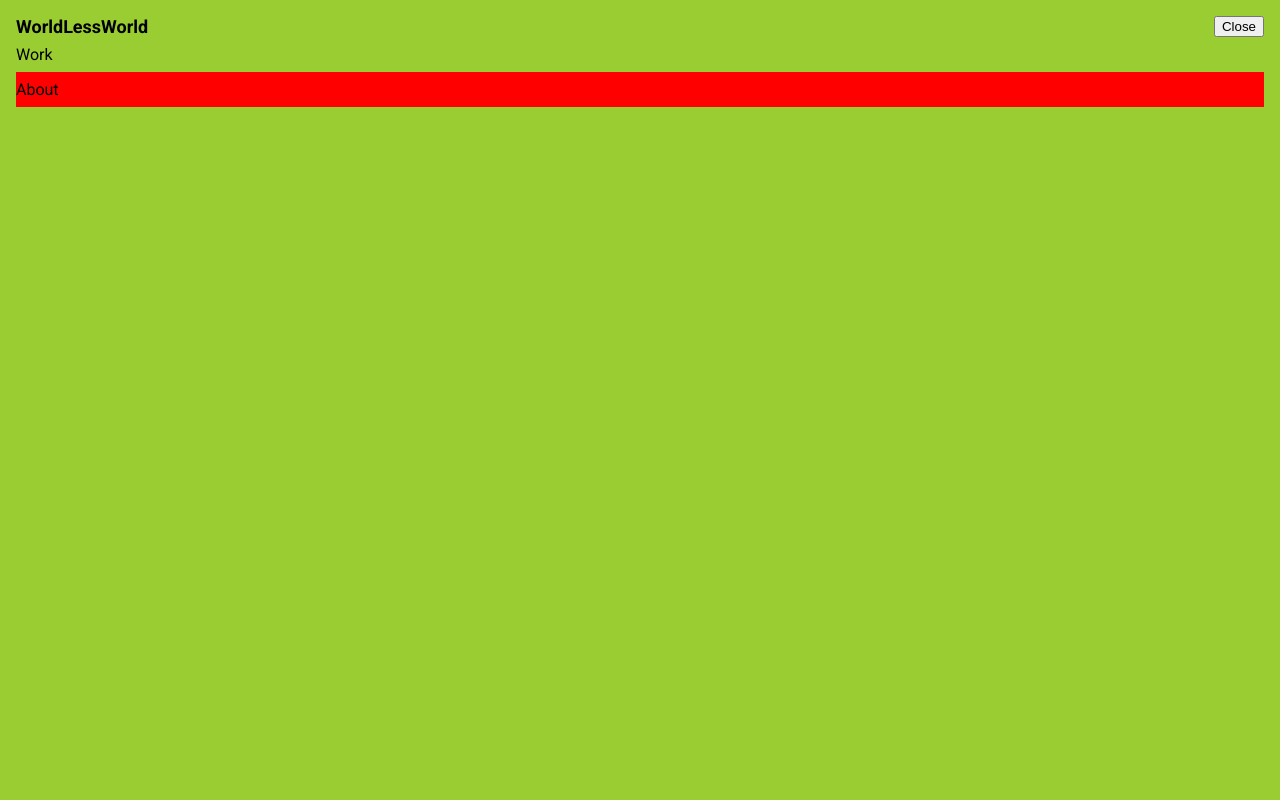
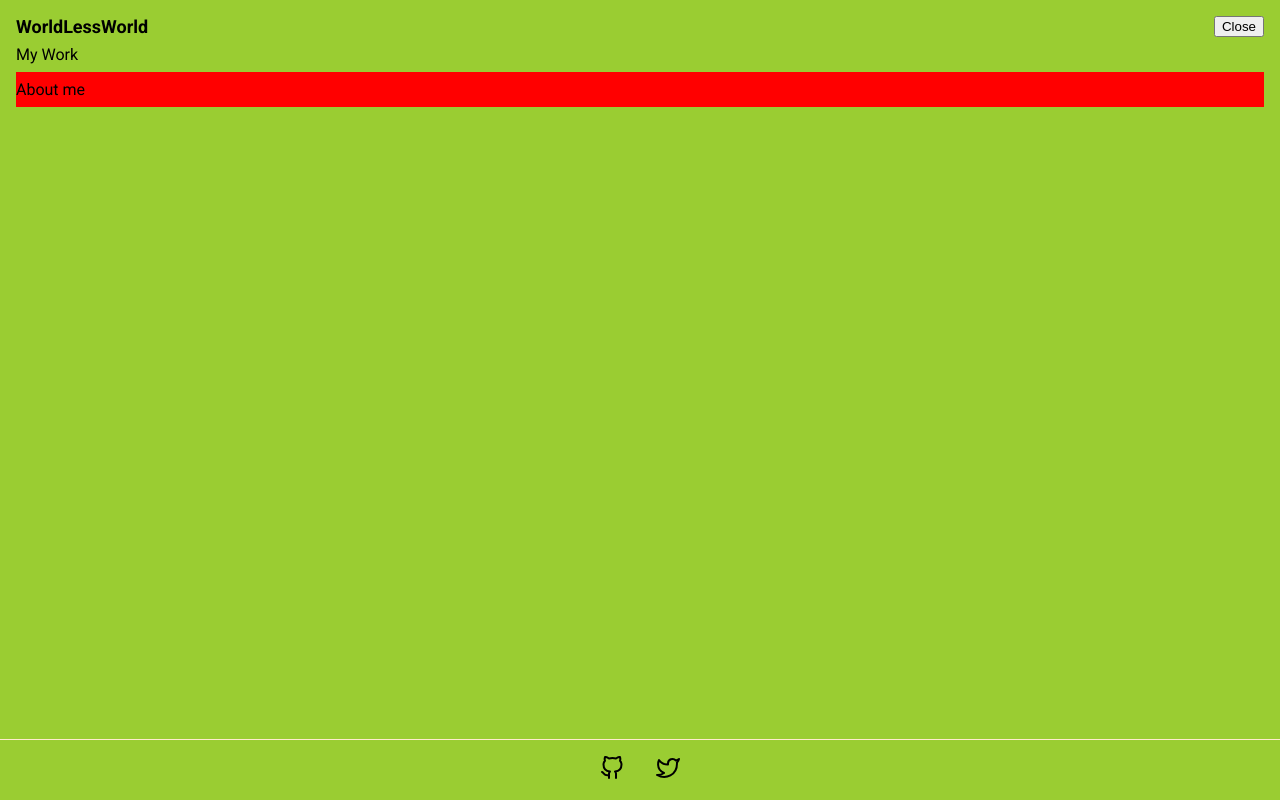
Before and after one commit to 0xABBCCC/worldlessworld.io, a React (Vite) app: page /about in a window 1280 px wide. Both pictures are taken after a click on the button "Open". Built offline with nearby package versions, Linux system fonts and the light colour scheme.

Commit message:
V 0.5: Finished Content

```diff
--- /dev/null
+++ b/src/components/About/AboutLayout.jsx
@@ -0,0 +1,72 @@
+import styled from "styled-components";
+import { HeavyText, ThinText } from "../Layout/SignatureText";
+
+const Wrapper = styled.div `
+    display: flex;
+    flex-direction: column;
+    gap: 1rem;
+
+    @media (max-width: 1280px) {
+        gap: 1rem;
+    }
+`
+
+const Header = styled.div `
+`
+
+const Container = styled.div `
+    display: flex;
+    flex-direction: column;
+    gap: 2rem;
+`
+
+const Content = styled.div `
+    display: flex;
+    flex-direction: column;
+    gap: 0.25rem;
+`
+
+const Paragraph = styled.p `
+    max-width: 600px;
+`
+
+const ParLink = styled.a `
+    font-weight: 600;
+    text-decoration: underline dashed yellow 1px;
+    text-underline-offset: 4px;
+`
+
+const AboutLayout = () => {
+    return(
+        <Wrapper>
+            <Header>
+                <HeavyText>About me</HeavyText>
+            </Header>
+            <Container>
+                <Content>
+                    <ThinText>Who am I</ThinText>
+                    <Paragraph>
+                        I'm a 19-year-old full stack developer with experience in React and NodeJS.
+                        In addition to my programming skills, I'm also competent in drawing, using Photoshop for compositions, and web designing with a focus on UI/UX.
+                        I've developed a good balance between technical expertise and design sense, which I believe could be valuable in a professional setting.
+                    </Paragraph>
+                </Content>
+                <Content>
+                    <ThinText>Contact</ThinText>
+                    <Paragraph>
+                        If you're curious to learn more, I'd be thrilled to chat about how my skills can contribute to different projects or initiatives.
+                        The best way to reach me is through Twitter DMs - just <ParLink href="https://twitter.com/worldlessworld" target="_blank" rel="noreferrer">click here</ParLink> to visit my profile, and I'll get back to you as soon as I can!
+                    </Paragraph>
+                </Content>
+                <Content>
+                    <ThinText>ALSO!</ThinText>
+                    <Paragraph>
+                        You can view the page's source code by <ParLink href="https://github.com/0xABBCCC/worldlessworld.io" target="_blank" rel="noreferrer">clicking here</ParLink>.
+                    </Paragraph>
+                </Content>
+            </Container>
+        </Wrapper>
+    )
+}
+
+export default AboutLayout;
--- a/src/components/Navigation/Sidebar.jsx
+++ b/src/components/Navigation/Sidebar.jsx
@@ -4,6 +4,7 @@ import { HeavyText, ThinText } from "../Layout/SignatureText";
 import { NavLink, useLocation } from "react-router-dom";
 import { VscLibrary, VscAccount } from "react-icons/vsc";
 import { BsFillPersonFill, BsFillMotherboardFill } from "react-icons/bs";
+import { FiGithub, FiTwitter} from "react-icons/fi"
 
 const Wrapper = styled.div `
     position: relative;
@@ -96,6 +97,24 @@ const Link = ({ to, children }) => {
     );
 };
 
+const FooterContainer = styled.div `
+    position: absolute;
+    bottom: 0;
+    left: 0;
+    width: 100%;
+    padding: 2rem;
+    border-top: thin solid blanchedalmond;
+
+    display: flex;
+    gap: 2rem;
+    align-items: center;
+    justify-content: center;
+
+    @media (max-width: 1280px) {
+        padding: 1rem;
+    }
+`
+
 const Sidebar = () => {
     const [isVisible, setVisible] = useState(false);
 
@@ -114,12 +133,16 @@ const Sidebar = () => {
                 </LogoWrapper>
                 <LinkWrapper>
                     <Link to="/">
-                        Work
+                        My Work
                     </Link>
                     <Link to="/about">
-                        About
+                        About me
                     </Link>
                 </LinkWrapper>
+                <FooterContainer>
+                    <a href="https://github.com/0xABBCCC/" target="_blank" rel="noreferrer"><FiGithub style={{ width: "24px", height: "24px" }} /></a>
+                    <a href="https://twitter.com/worldlessworld" target="_blank" rel="noreferrer"><FiTwitter style={{ width: "24px", height: "24px" }} /></a>
+                </FooterContainer>
             </Wrapper>
         </>
     )
--- a/src/index.css
+++ b/src/index.css
@@ -70,3 +70,9 @@ li {
   margin: 0;
   padding: 0;
 }
+
+p {
+  margin: 0;
+  padding: 0;
+  word-wrap: break-word;
+}
--- a/src/pages/About.jsx
+++ b/src/pages/About.jsx
@@ -1,4 +1,5 @@
 
+import AboutLayout from "../components/About/AboutLayout";
 import ApplicationBody from "../components/Layout/ApplicationBody";
 import FlexRow from "../components/Layout/Flex/Row";
 import MainBody from "../components/Layout/Main/Body";
@@ -10,7 +11,7 @@ const AboutPage = () => {
             <FlexRow>
                 <Sidebar/>
                 <MainBody>
-                    About me page
+                    <AboutLayout/>
                 </MainBody>
             </FlexRow>
         </ApplicationBody>
```
